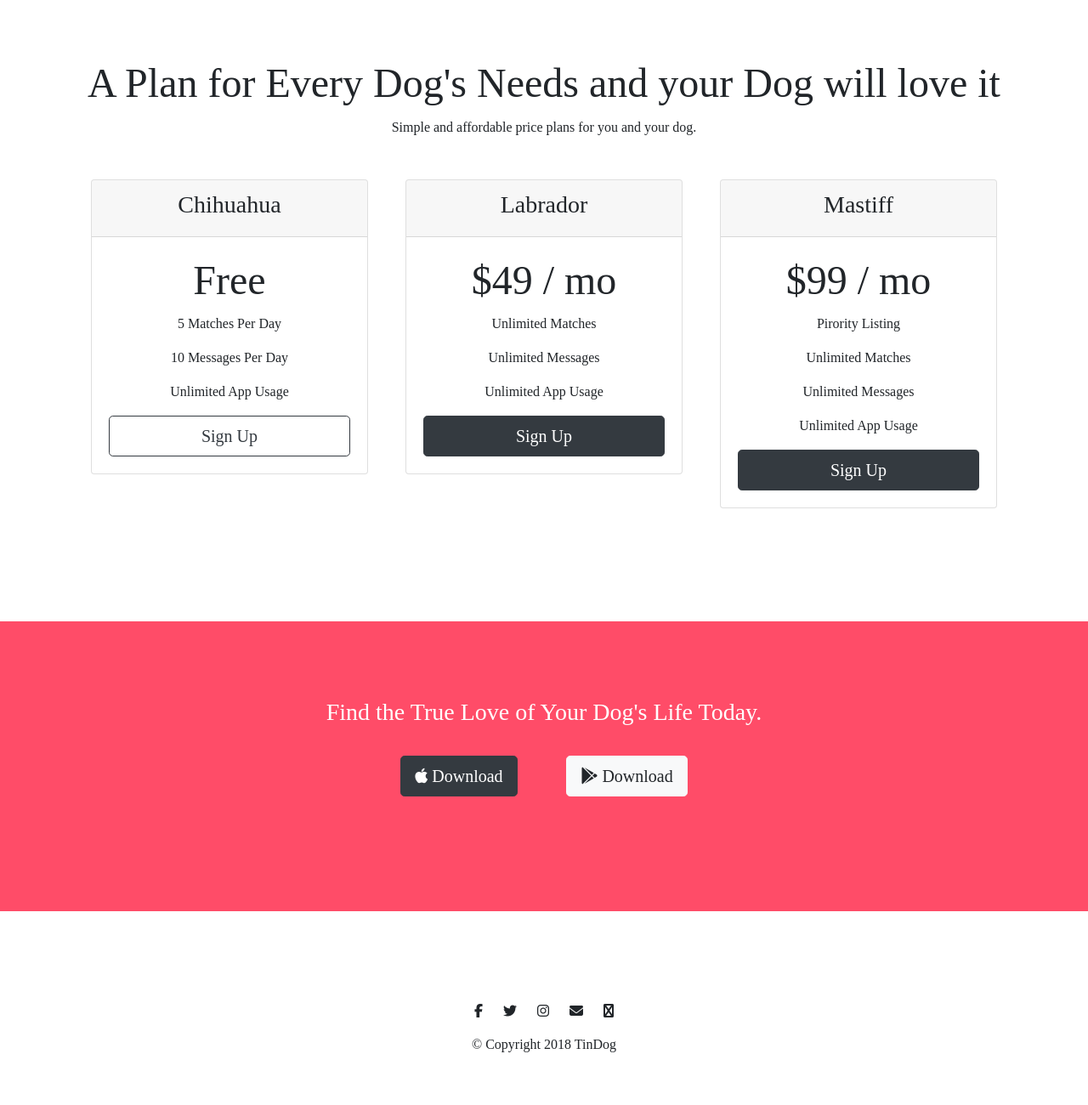
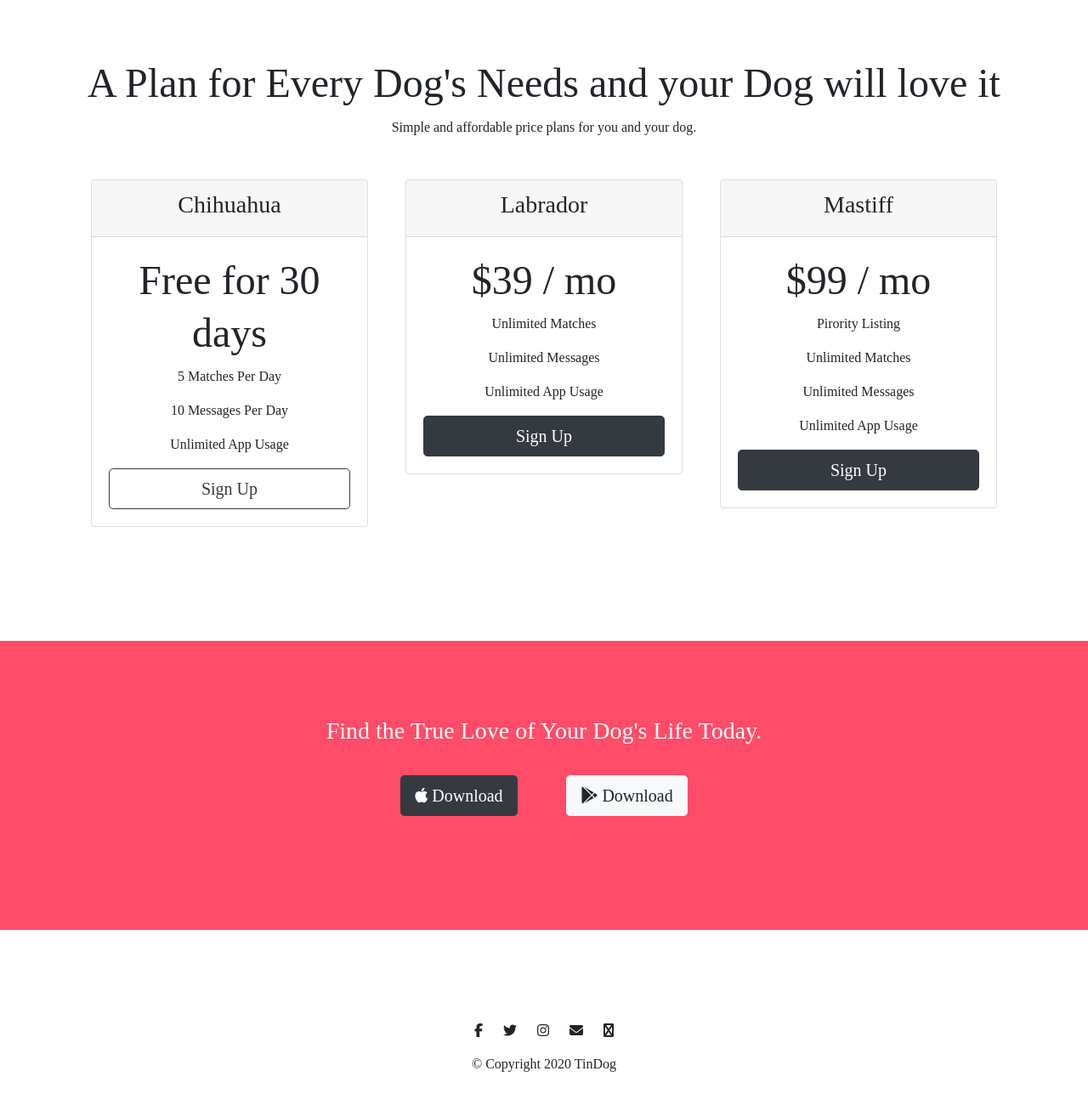
Before and after one commit to Piyush-Chetwani/complete-website, a plain HTML site: page index.html in a window 1280 px wide. Shown: the part 1731-3031 px from the top of the page at 85% size. Drawn offline with nearby package versions, Linux system fonts and the light colour scheme; a web font is replaced by a local one.

Commit message:
Corrected pricing and copyright info

```diff
--- a/index.html
+++ b/index.html
@@ -156,7 +156,7 @@
     		 <h3>Chihuahua</h3>
     	</div>
     	<div class="card-body">
-    		 <h2>Free</h2>
+    		 <h2>Free for 30 days</h2>
              <p>5 Matches Per Day</p>
              <p>10 Messages Per Day</p>
              <p>Unlimited App Usage</p>
@@ -171,7 +171,7 @@
     		<h3>Labrador</h3>
     	</div>
     	<div class="card-body">
-    		    <h2>$49 / mo</h2>
+    		    <h2>$39 / mo</h2>
                 <p>Unlimited Matches</p>
                 <p>Unlimited Messages</p>
                 <p>Unlimited App Usage</p>
@@ -227,7 +227,7 @@
     <i class="social fas fa-envelope"></i>
     <i class="social fas fa-telegram"></i>
 
-    <p>© Copyright 2018 TinDog</p>
+    <p>© Copyright 2020 TinDog</p>
 
   </footer>
 
```
